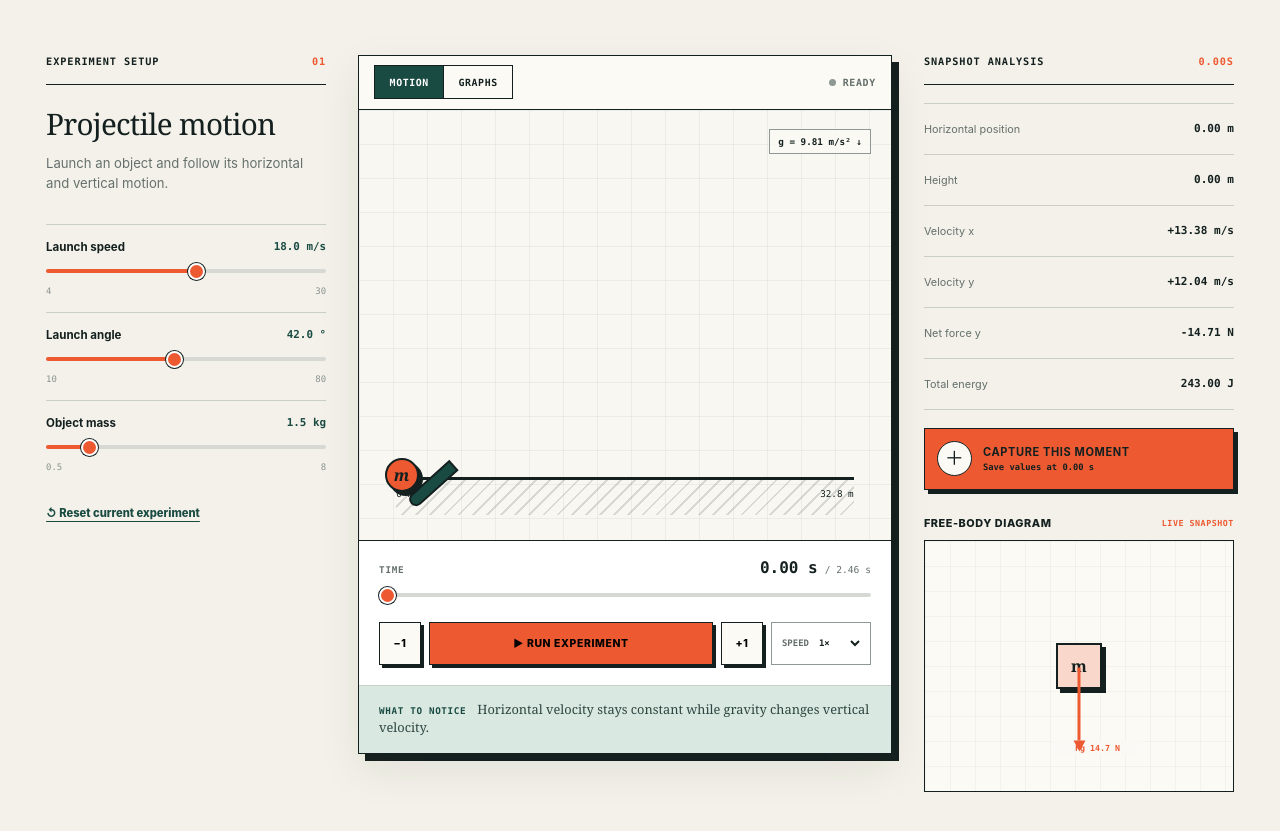
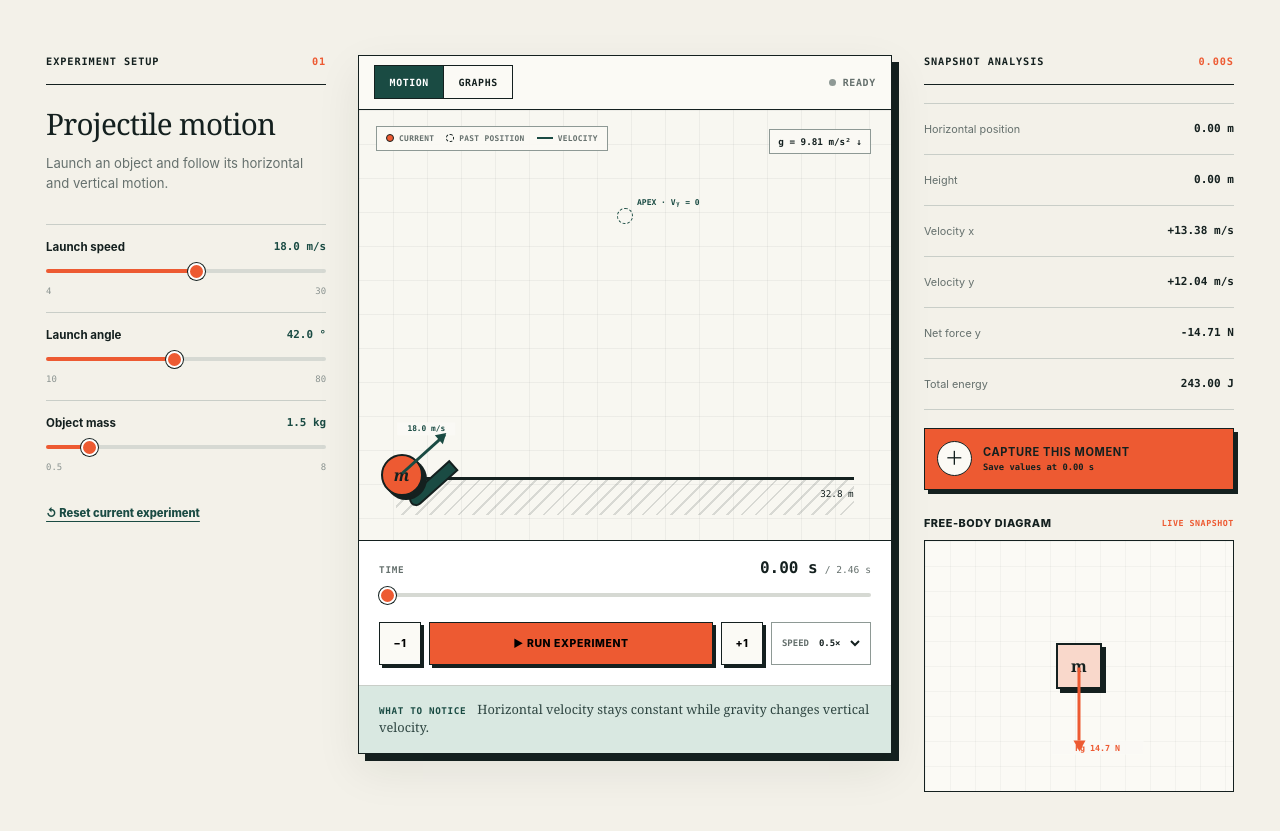
Before and after one commit to citrus9t9-personal/PhysicsLab, a Next.js app: page / in a window 1280 px wide. Shown: the part 649-1480 px from the top of the page. Built offline with nearby package versions, Linux system fonts and the light colour scheme.

Commit message:
Clarify simulation motion cues

```diff
--- a/app/globals.css
+++ b/app/globals.css
@@ -585,6 +585,50 @@ h1 em {
   background-size: 34px 34px;
 }
 
+.motion-legend {
+  position: absolute;
+  z-index: 12;
+  left: 17px;
+  top: 16px;
+  padding: 7px 9px;
+  border: 1px solid var(--line-dark);
+  background: rgba(251, 250, 245, 0.92);
+  display: flex;
+  align-items: center;
+  gap: 12px;
+  color: var(--muted);
+  font-family: ui-monospace, SFMono-Regular, Menlo, monospace;
+  font-size: 0.49rem;
+  font-weight: 800;
+  letter-spacing: 0.04em;
+  text-transform: uppercase;
+}
+
+.motion-legend > span {
+  display: inline-flex;
+  align-items: center;
+  gap: 5px;
+  white-space: nowrap;
+}
+
+.motion-legend i {
+  width: 8px;
+  height: 8px;
+  border: 1px solid var(--ink);
+  border-radius: 50%;
+  display: inline-block;
+}
+
+.motion-legend .legend-current { background: var(--orange); }
+.motion-legend .legend-trail { border-style: dashed; background: transparent; }
+.motion-legend .legend-vector {
+  width: 16px;
+  height: 2px;
+  border: 0;
+  border-radius: 0;
+  background: var(--green);
+}
+
 .ground-line {
   position: absolute;
   left: 7%;
@@ -631,9 +675,10 @@ h1 em {
 
 .projectile-object {
   position: absolute;
-  width: 34px;
-  height: 34px;
-  margin: 0 0 -17px -17px;
+  z-index: 7;
+  width: 42px;
+  height: 42px;
+  margin: 0 0 -21px -21px;
   border: 2px solid var(--ink);
   border-radius: 50%;
   background: var(--orange);
@@ -653,11 +698,80 @@ h1 em {
 
 .trail-dot {
   position: absolute;
-  width: 8px;
-  height: 8px;
-  margin: 0 0 -4px -4px;
+  z-index: 3;
+  width: 11px;
+  height: 11px;
+  margin: 0 0 -5px -5px;
+  border: 1px dashed var(--orange);
   border-radius: 50%;
-  background: var(--orange);
+  background: var(--orange-soft);
+}
+
+.apex-marker {
+  position: absolute;
+  z-index: 2;
+  width: 1px;
+  height: 1px;
+}
+
+.apex-marker i {
+  position: absolute;
+  width: 16px;
+  height: 16px;
+  margin: -8px;
+  border: 1px dashed var(--green);
+  border-radius: 50%;
+}
+
+.apex-marker span {
+  position: absolute;
+  left: 12px;
+  top: -18px;
+  width: 82px;
+  color: var(--green);
+  font-family: ui-monospace, SFMono-Regular, Menlo, monospace;
+  font-size: 0.5rem;
+  font-weight: 800;
+  text-transform: uppercase;
+}
+
+.motion-arrow {
+  --arrow-angle: 0deg;
+  --arrow-counter-angle: 0deg;
+  --arrow-length: 60px;
+  position: absolute;
+  z-index: 9;
+  width: var(--arrow-length);
+  height: 3px;
+  background: var(--green);
+  transform: rotate(var(--arrow-angle));
+  transform-origin: left center;
+  pointer-events: none;
+}
+
+.motion-arrow::after {
+  content: "";
+  position: absolute;
+  right: -2px;
+  top: -5px;
+  border-top: 6px solid transparent;
+  border-bottom: 6px solid transparent;
+  border-left: 10px solid var(--green);
+}
+
+.motion-arrow span {
+  position: absolute;
+  left: 19px;
+  top: -22px;
+  min-width: 58px;
+  padding: 2px 4px;
+  background: rgba(251, 250, 245, 0.9);
+  color: var(--green);
+  font-family: ui-monospace, SFMono-Regular, Menlo, monospace;
+  font-size: 0.49rem;
+  font-weight: 850;
+  text-align: center;
+  transform: rotate(var(--arrow-counter-angle));
 }
 
 .gravity-tag,
@@ -719,6 +833,30 @@ h1 em {
   transition: left 45ms linear;
 }
 
+.incline-ghost {
+  --block-counter-angle: 28deg;
+  position: absolute;
+  bottom: 4px;
+  width: 51px;
+  height: 51px;
+  margin-left: -25px;
+  border: 2px dashed var(--orange);
+  background: rgba(237, 90, 50, 0.08);
+  transform: rotate(var(--block-counter-angle));
+}
+
+.ramp-distance {
+  position: absolute;
+  top: 14px;
+  color: var(--muted);
+  font-family: ui-monospace, SFMono-Regular, Menlo, monospace;
+  font-size: 0.52rem;
+  font-weight: 800;
+}
+
+.ramp-start { right: 1%; }
+.ramp-end { left: 1%; }
+
 .angle-marker {
   position: absolute;
   left: 10%;
@@ -726,6 +864,26 @@ h1 em {
   font-family: Georgia, "Times New Roman", serif;
   font-size: 0.9rem;
   font-style: italic;
+}
+
+.slope-direction {
+  position: absolute;
+  left: 18px;
+  bottom: 18px;
+  padding: 7px 9px;
+  border: 1px solid var(--ink);
+  background: var(--green);
+  color: white;
+  font-family: ui-monospace, SFMono-Regular, Menlo, monospace;
+  font-size: 0.57rem;
+  font-weight: 850;
+  letter-spacing: 0.04em;
+  text-transform: uppercase;
+}
+
+.slope-direction strong {
+  margin-left: 6px;
+  color: #b9d5cd;
 }
 
 .pulley-support {
@@ -797,7 +955,6 @@ h1 em {
   position: absolute;
   width: 74px;
   height: 74px;
-  margin-top: 112px;
   border: 2px solid var(--ink);
   box-shadow: 5px 5px 0 var(--ink);
   display: grid;
@@ -824,6 +981,62 @@ h1 em {
 .hanging-block.block-b {
   left: calc(50% + 19px);
   background: #8ab1e8;
+}
+
+.hanging-ghost {
+  position: absolute;
+  top: 250px;
+  width: 74px;
+  height: 74px;
+  border: 2px dashed var(--line-dark);
+  background: rgba(251, 250, 245, 0.4);
+}
+
+.hanging-ghost.ghost-a { left: calc(50% - 92px); }
+.hanging-ghost.ghost-b { left: calc(50% + 19px); }
+
+.pulley-direction {
+  position: absolute;
+  z-index: 6;
+  top: 50%;
+  width: 118px;
+  display: flex;
+  align-items: center;
+  gap: 6px;
+  color: var(--green);
+  font-family: ui-monospace, SFMono-Regular, Menlo, monospace;
+  font-size: 0.53rem;
+  font-weight: 850;
+  text-transform: uppercase;
+}
+
+.pulley-direction strong {
+  font-size: 1.5rem;
+  line-height: 1;
+}
+
+.pulley-direction.direction-a {
+  left: calc(50% - 220px);
+  justify-content: flex-end;
+  text-align: right;
+}
+
+.pulley-direction.direction-b {
+  left: calc(50% + 94px);
+}
+
+.balanced-tag {
+  position: absolute;
+  left: 50%;
+  bottom: 18px;
+  padding: 6px 9px;
+  border: 1px solid var(--ink);
+  background: var(--green-soft);
+  font-family: ui-monospace, SFMono-Regular, Menlo, monospace;
+  font-size: 0.55rem;
+  font-weight: 850;
+  text-transform: uppercase;
+  transform: translateX(-50%);
 }
 
 .collision-track {
@@ -849,23 +1062,55 @@ h1 em {
 .collision-block {
   position: absolute;
   top: calc(64% - 72px);
-  width: 66px;
+  width: 7.5%;
+  min-width: 44px;
+  max-width: 58px;
   height: 66px;
-  margin-left: -33px;
   border: 2px solid var(--ink);
   box-shadow: 5px 5px 0 var(--ink);
   display: grid;
   place-items: center;
   align-content: center;
+  transform: translateX(-50%);
   transition: left 45ms linear;
 }
 
 .collision-block.block-a { background: var(--orange); }
 .collision-block.block-b { background: #8ab1e8; }
 .collision-block strong { font-size: 1.05rem; }
-.collision-block span { margin-top: 4px; font-size: 0.5rem; font-weight: 800; }
-.collision-block.joined-a { box-shadow: none; }
-.collision-block.joined-b { margin-left: 28px; }
+.collision-block.joined-a { box-shadow: 2px 5px 0 var(--ink); }
+
+.block-velocity {
+  position: absolute;
+  top: -30px;
+  min-width: 82px;
+  padding: 4px 6px;
+  border: 1px solid var(--green);
+  background: rgba(251, 250, 245, 0.94);
+  color: var(--green);
+  font-family: ui-monospace, SFMono-Regular, Menlo, monospace;
+  font-size: 0.51rem;
+  font-weight: 850;
+  white-space: nowrap;
+}
+
+.block-velocity.right { left: 4px; text-align: left; }
+.block-velocity.left { right: 4px; text-align: right; }
+
+.collision-ghost {
+  position: absolute;
+  top: calc(64% - 72px);
+  width: 7.5%;
+  min-width: 44px;
+  max-width: 58px;
+  height: 66px;
+  border: 2px dashed var(--line-dark);
+  background: rgba(251, 250, 245, 0.36);
+  transform: translateX(-50%);
+}
+
+.collision-ghost.ghost-a { left: 20%; }
+.collision-ghost.ghost-b { left: 61.25%; }
 
 .impact-tag {
   position: absolute;
@@ -891,6 +1136,29 @@ h1 em {
   border-left: 3px solid var(--ink);
   background: repeating-linear-gradient(135deg, transparent 0 8px, var(--ink) 8px 10px);
 }
+
+.amplitude-zone {
+  position: absolute;
+  left: 26%;
+  right: 26%;
+  top: 34%;
+  bottom: 31%;
+  border-right: 1px dashed rgba(20, 32, 31, 0.35);
+  border-left: 1px dashed rgba(20, 32, 31, 0.35);
+  background: rgba(26, 75, 67, 0.04);
+}
+
+.amplitude-zone span {
+  position: absolute;
+  top: -18px;
+  color: var(--muted);
+  font-family: ui-monospace, SFMono-Regular, Menlo, monospace;
+  font-size: 0.53rem;
+  font-weight: 800;
+}
+
+.amplitude-zone span:first-child { left: -8px; }
+.amplitude-zone span:last-child { right: -8px; }
 
 .spring-coil {
   position: absolute;
@@ -916,6 +1184,38 @@ h1 em {
   place-items: center;
   transition: left 45ms linear;
 }
+
+.spring-velocity {
+  position: absolute;
+  top: -31px;
+  min-width: 92px;
+  padding: 4px 6px;
+  border: 1px solid var(--green);
+  background: rgba(251, 250, 245, 0.94);
+  color: var(--green);
+  font-family: ui-monospace, SFMono-Regular, Menlo, monospace;
+  font-size: 0.5rem;
+  font-style: normal;
+  font-weight: 850;
+  text-align: center;
+  white-space: nowrap;
+}
+
+.spring-velocity.right { left: 18px; }
+.spring-velocity.left { right: 18px; }
+
+.spring-ghost {
+  position: absolute;
+  top: calc(52% - 39px);
+  width: 78px;
+  height: 78px;
+  margin-left: -39px;
+  border: 2px dashed var(--orange);
+  background: rgba(237, 90, 50, 0.06);
+}
+
+.spring-ghost.ghost-left { left: 26%; }
+.spring-ghost.ghost-right { left: 74%; }
 
 .spring-track {
   position: absolute;
@@ -1829,6 +2129,27 @@ footer p {
     height: 360px;
   }
 
+  .motion-legend {
+    left: 10px;
+    top: 10px;
+    gap: 7px;
+    padding: 6px 7px;
+    font-size: 0.43rem;
+  }
+
+  .pulley-direction.direction-a {
+    left: 10px;
+    justify-content: flex-start;
+    text-align: left;
+  }
+
+  .pulley-direction.direction-b {
+    right: 10px;
+    left: auto;
+    justify-content: flex-end;
+    text-align: right;
+  }
+
   .graph-view {
     padding-inline: 12px;
   }
--- a/app/page.tsx
+++ b/app/page.tsx
@@ -513,6 +513,16 @@ function ScenarioControls({
   );
 }
 
+function MotionLegend() {
+  return (
+    <div className="motion-legend" aria-hidden="true">
+      <span><i className="legend-current" /> current</span>
+      <span><i className="legend-trail" /> past position</span>
+      <span><i className="legend-vector" /> velocity</span>
+    </div>
+  );
+}
+
 function WorldScene({
   scenario,
   values,
@@ -530,17 +540,22 @@ function WorldScene({
     const apex = projectileMotion({ speed: values.projectileSpeed, angleDegrees: values.projectileAngle, mass: values.projectileMass, gravity: values.gravity }, duration / 2);
     const xPercent = 8 + (frame.positionX / Math.max(finalState.positionX, 1)) * 84;
     const yPercent = 15 + (frame.positionY / Math.max(apex.positionY, 1)) * 60;
+    const velocityAngle = (Math.atan2(-frame.velocityY, frame.velocityX) * 180) / Math.PI;
+    const arrowLength = clamp(frame.velocity * 3.2, 44, 82);
     const trailTimes = Array.from({ length: 7 }, (_, index) => (time * index) / 7);
     return (
       <div className="world projectile-world" role="img" aria-label="Projectile moving through a two-dimensional coordinate plane">
         <div className="world-grid" />
+        <MotionLegend />
         <div className="ground-line"><span>0 m</span><span>{finalState.positionX.toFixed(1)} m</span></div>
         <div className="launcher" style={{ "--launch-angle": `${-values.projectileAngle}deg` } as CSSProperties} />
+        <div className="apex-marker" style={{ left: "50%", bottom: "75%" }}><i /><span>apex · vᵧ = 0</span></div>
         {trailTimes.map((trailTime, index) => {
           const trail = projectileMotion({ speed: values.projectileSpeed, angleDegrees: values.projectileAngle, mass: values.projectileMass, gravity: values.gravity }, trailTime);
           return <i key={index} className="trail-dot" style={{ left: `${8 + (trail.positionX / Math.max(finalState.positionX, 1)) * 84}%`, bottom: `${15 + (trail.positionY / Math.max(apex.positionY, 1)) * 60}%`, opacity: 0.15 + index * 0.08 }} />;
         })}
         <div className="projectile-object" style={{ left: `${xPercent}%`, bottom: `${yPercent}%` }}><span>m</span></div>
+        <div className="motion-arrow projectile-velocity" style={{ left: `${xPercent}%`, bottom: `${yPercent}%`, "--arrow-angle": `${velocityAngle}deg`, "--arrow-length": `${arrowLength}px`, "--arrow-counter-angle": `${-velocityAngle}deg` } as CSSProperties}><span>{frame.velocity.toFixed(1)} m/s</span></div>
         <div className="gravity-tag">g = 9.81 m/s² ↓</div>
       </div>
     );
@@ -552,39 +567,54 @@ function WorldScene({
     return (
       <div className="world incline-world" role="img" aria-label="Block sliding down an inclined plane">
         <div className="world-grid" />
+        <MotionLegend />
         <div className="incline-rig" style={{ "--ramp-angle": `${-values.inclineAngle}deg` } as CSSProperties}>
           <div className="ramp-surface" />
-          <div className="incline-block" style={{ left: `${82 - progress * 76}%`, "--block-counter-angle": `${values.inclineAngle}deg` } as CSSProperties}>m</div>
+          {progress > 0.02 && Array.from({ length: 5 }, (_, index) => (
+            <i key={index} className="incline-ghost" style={{ left: `${82 - progress * (index / 5) * 76}%`, opacity: 0.12 + index * 0.08, "--block-counter-angle": `${values.inclineAngle}deg` } as CSSProperties} />
+          ))}
+          <div className="incline-block" style={{ left: `${82 - progress * 76}%`, "--block-counter-angle": `${values.inclineAngle}deg` } as CSSProperties}><span>m</span></div>
+          <span className="ramp-distance ramp-start">0 m</span><span className="ramp-distance ramp-end">6 m</span>
         </div>
         <div className="angle-marker">θ = {values.inclineAngle.toFixed(0)}°</div>
         <div className="surface-tag">μₖ = {values.friction.toFixed(2)}</div>
+        <div className="slope-direction">← downhill <strong>{frame.velocity.toFixed(1)} m/s</strong></div>
       </div>
     );
   }
 
   if (scenario === "pulley") {
     const offset = clamp(frame.displacement * 35, -88, 88);
+    const massBMovesDown = values.pulleyMassB >= values.pulleyMassA;
+    const speed = Math.abs(frame.velocity);
     return (
       <div className="world pulley-world" role="img" aria-label="Two masses connected over an ideal pulley">
+        <MotionLegend />
         <div className="pulley-support" />
         <div className="pulley-wheel"><i /><span>ideal pulley</span></div>
         <div className="pulley-rope rope-a" style={{ height: `${132 - offset}px` }} />
         <div className="pulley-rope rope-b" style={{ height: `${132 + offset}px` }} />
-        <div className="hanging-block block-a" style={{ top: `calc(50% - 2px - ${offset}px)` }}><strong>A</strong><span>{values.pulleyMassA.toFixed(1)} kg</span></div>
-        <div className="hanging-block block-b" style={{ top: `calc(50% - 2px + ${offset}px)` }}><strong>B</strong><span>{values.pulleyMassB.toFixed(1)} kg</span></div>
+        <div className="hanging-ghost ghost-a" /><div className="hanging-ghost ghost-b" />
+        <div className="hanging-block block-a" style={{ top: `${250 - offset}px` }}><strong>A</strong><span>{values.pulleyMassA.toFixed(1)} kg</span></div>
+        <div className="hanging-block block-b" style={{ top: `${250 + offset}px` }}><strong>B</strong><span>{values.pulleyMassB.toFixed(1)} kg</span></div>
+        <div className={`pulley-direction direction-a ${massBMovesDown ? "up" : "down"}`}><strong>{massBMovesDown ? "↑" : "↓"}</strong><span>A · {speed.toFixed(1)} m/s</span></div>
+        <div className={`pulley-direction direction-b ${massBMovesDown ? "down" : "up"}`}><strong>{massBMovesDown ? "↓" : "↑"}</strong><span>B · {speed.toFixed(1)} m/s</span></div>
+        {Math.abs(values.pulleyMassA - values.pulleyMassB) < 0.01 && <div className="balanced-tag">balanced · a = 0</div>}
       </div>
     );
   }
 
   if (scenario === "collision") {
-    const positionA = clamp((frame.bodyAPosition / 12) * 100, -8, 105);
-    const positionB = clamp((frame.bodyBPosition / 12) * 100, -8, 105);
+    const positionA = clamp(5 + (frame.bodyAPosition / 12) * 90, -8, 105);
+    const positionB = clamp(5 + (frame.bodyBPosition / 12) * 90, -8, 105);
     return (
       <div className="world collision-world" role="img" aria-label="Two blocks moving on a frictionless twelve meter track">
         <div className="world-grid" />
+        <MotionLegend />
         <div className="collision-track"><span>0</span><span>6 m</span><span>12 m</span></div>
-        <div className={`collision-block block-a ${frame.joined ? "joined-a" : ""}`} style={{ left: `${positionA}%` }}><strong>A</strong><span>{formatValue(frame.velocityX, "m/s", true)}</span></div>
-        <div className={`collision-block block-b ${frame.joined ? "joined-b" : ""}`} style={{ left: `${positionB}%` }}><strong>B</strong><span>{formatValue(frame.velocityY, "m/s", true)}</span></div>
+        <div className="collision-ghost ghost-a" /><div className="collision-ghost ghost-b" />
+        <div className={`collision-block block-a ${frame.joined ? "joined-a" : ""}`} style={{ left: `${positionA}%` }}><span className={`block-velocity ${frame.velocityX < 0 ? "left" : "right"}`}>{frame.velocityX < 0 ? "←" : "→"} {Math.abs(frame.velocityX).toFixed(1)} m/s</span><strong>A</strong></div>
+        <div className={`collision-block block-b ${frame.joined ? "joined-b" : ""}`} style={{ left: `${positionB}%` }}><span className={`block-velocity ${frame.velocityY < 0 ? "left" : "right"}`}>{frame.velocityY < 0 ? "←" : "→"} {Math.abs(frame.velocityY).toFixed(1)} m/s</span><strong>B</strong></div>
         {frame.collisionHappened && <div className="impact-tag">momentum transferred</div>}
       </div>
     );
@@ -594,10 +624,13 @@ function WorldScene({
   return (
     <div className="world spring-world" role="img" aria-label="Mass oscillating horizontally on an ideal spring">
       <div className="world-grid" />
+      <MotionLegend />
       <div className="spring-wall" />
+      <div className="amplitude-zone"><span>−A</span><span>+A</span></div>
       <div className="equilibrium-line"><span>x = 0</span></div>
       <div className="spring-coil" style={{ width: `calc(${xPercent}% - 8%)` }} />
-      <div className="spring-block" style={{ left: `${xPercent}%` }}>m</div>
+      <div className="spring-ghost ghost-left" /><div className="spring-ghost ghost-right" />
+      <div className="spring-block" style={{ left: `${xPercent}%` }}><span>m</span><i className={`spring-velocity ${frame.velocity < 0 ? "left" : "right"}`}>{Math.abs(frame.velocity) < 0.05 ? "turning point" : `${frame.velocity < 0 ? "←" : "→"} ${Math.abs(frame.velocity).toFixed(1)} m/s`}</i></div>
       <div className="spring-track" />
       <div className="spring-tag">k = {values.springConstant.toFixed(0)} N/m</div>
     </div>
@@ -892,7 +925,7 @@ export default function Home() {
   const [viewMode, setViewMode] = useState<ViewMode>("motion");
   const [graphMetric, setGraphMetric] = useState<GraphMetric>("position");
   const [time, setTime] = useState(0);
-  const [playbackSpeed, setPlaybackSpeed] = useState(1);
+  const [playbackSpeed, setPlaybackSpeed] = useState(0.5);
   const [snapshots, setSnapshots] = useState<LabSnapshot[]>([]);
   const [comparisonIds, setComparisonIds] = useState<string[]>([]);
   const [announcement, setAnnouncement] = useState("Experiment ready.");
```
Also changed, not shown: 1 other file (tests, documents, lock files or other folders).
